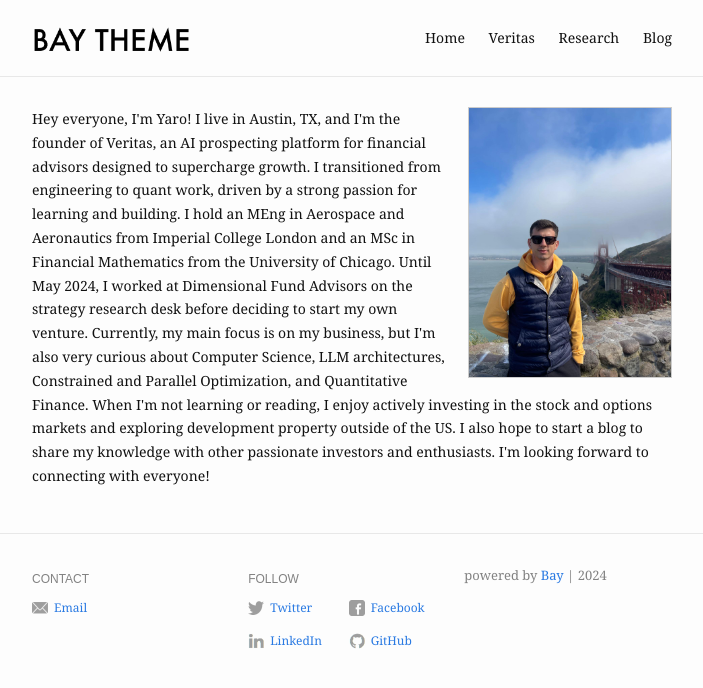
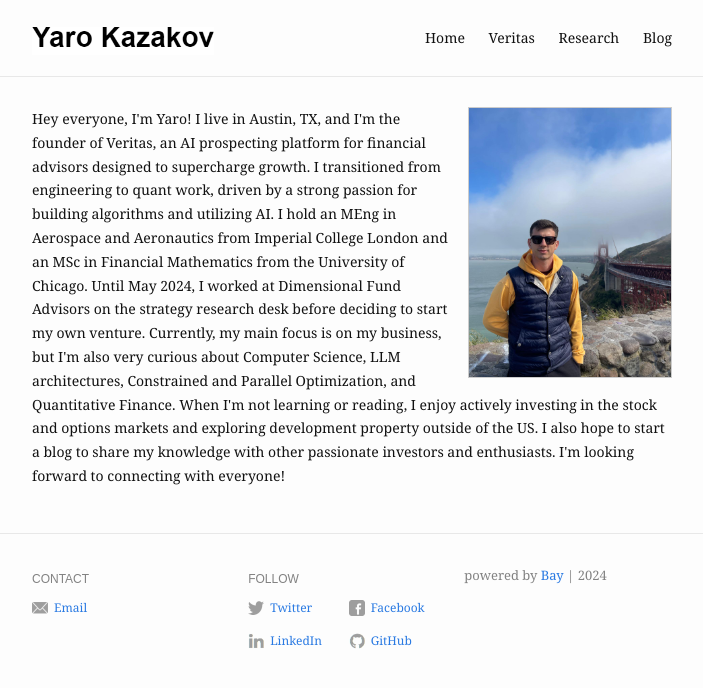
Before and after one commit to eliottvincent/bay, a Jekyll site: the page built from index.md, in a window 1280 px wide. Shown: the top 688 px of the page, without its empty margins (288-991 px from the left). Built offline with Jekyll 4.4.1, drawn with Linux system fonts in a browser that asks for light colours.

Commit message:
png update
png update

```diff
--- a/index.md
+++ b/index.md
@@ -6,7 +6,7 @@ profile_picture:
 ---
 
 <p>
-  Hey everyone, I'm Yaro! I live in Austin, TX, and I'm the founder of Veritas, an AI prospecting platform for financial advisors designed to supercharge growth. I transitioned from engineering to quant work, driven by a strong passion for learning and building. I hold an MEng in Aerospace and Aeronautics from Imperial College London and an MSc in Financial Mathematics from the University of Chicago. Until May 2024, I worked at Dimensional Fund Advisors on the strategy research desk before deciding to start my own venture.
+  Hey everyone, I'm Yaro! I live in Austin, TX, and I'm the founder of Veritas, an AI prospecting platform for financial advisors designed to supercharge growth. I transitioned from engineering to quant work, driven by a strong passion for building algorithms and utilizing AI. I hold an MEng in Aerospace and Aeronautics from Imperial College London and an MSc in Financial Mathematics from the University of Chicago. Until May 2024, I worked at Dimensional Fund Advisors on the strategy research desk before deciding to start my own venture.
 
   Currently, my main focus is on my business, but I'm also very curious about Computer Science, LLM architectures, Constrained and Parallel Optimization, and Quantitative Finance. When I'm not learning or reading, I enjoy actively investing in the stock and options markets and exploring development property outside of the US. I also hope to start a blog to share my knowledge with other passionate investors and enthusiasts.
 
```
Also changed, not shown: assets/img/title.png, assets/img/title1.png (added).
